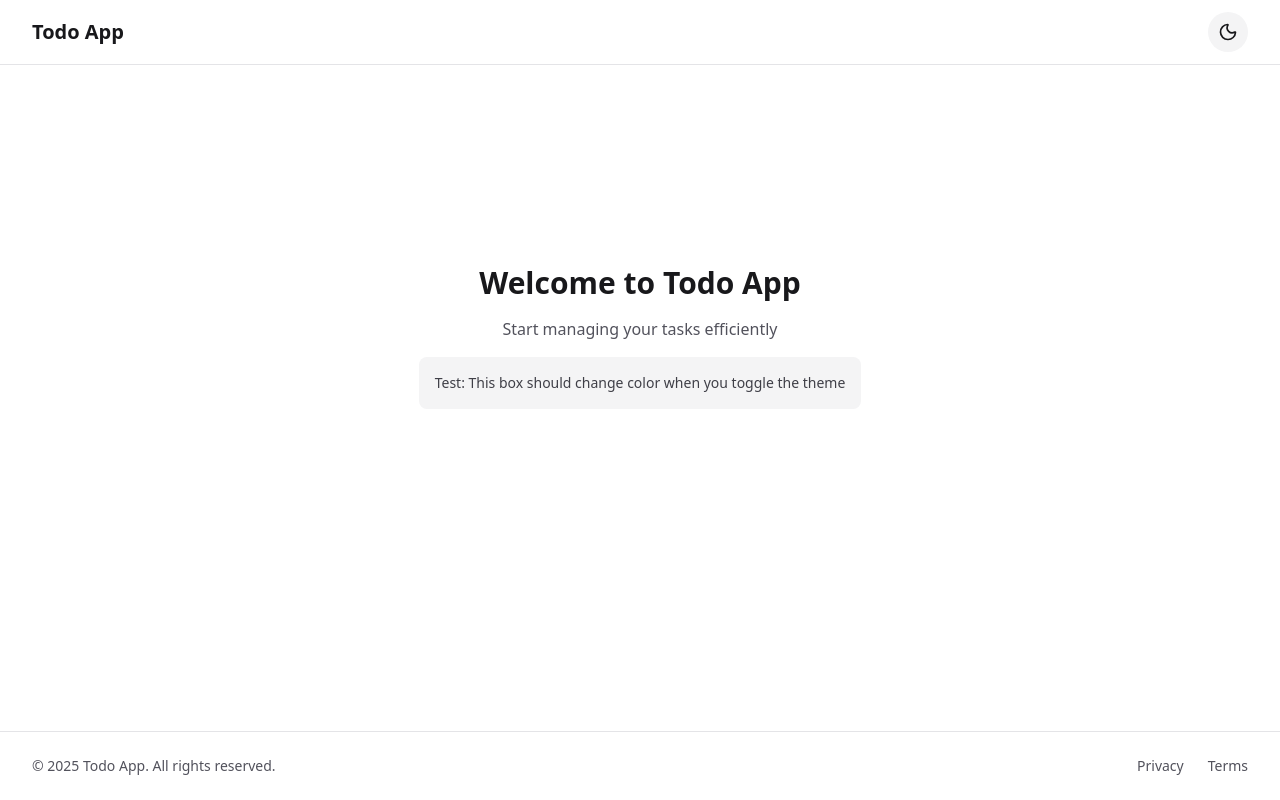
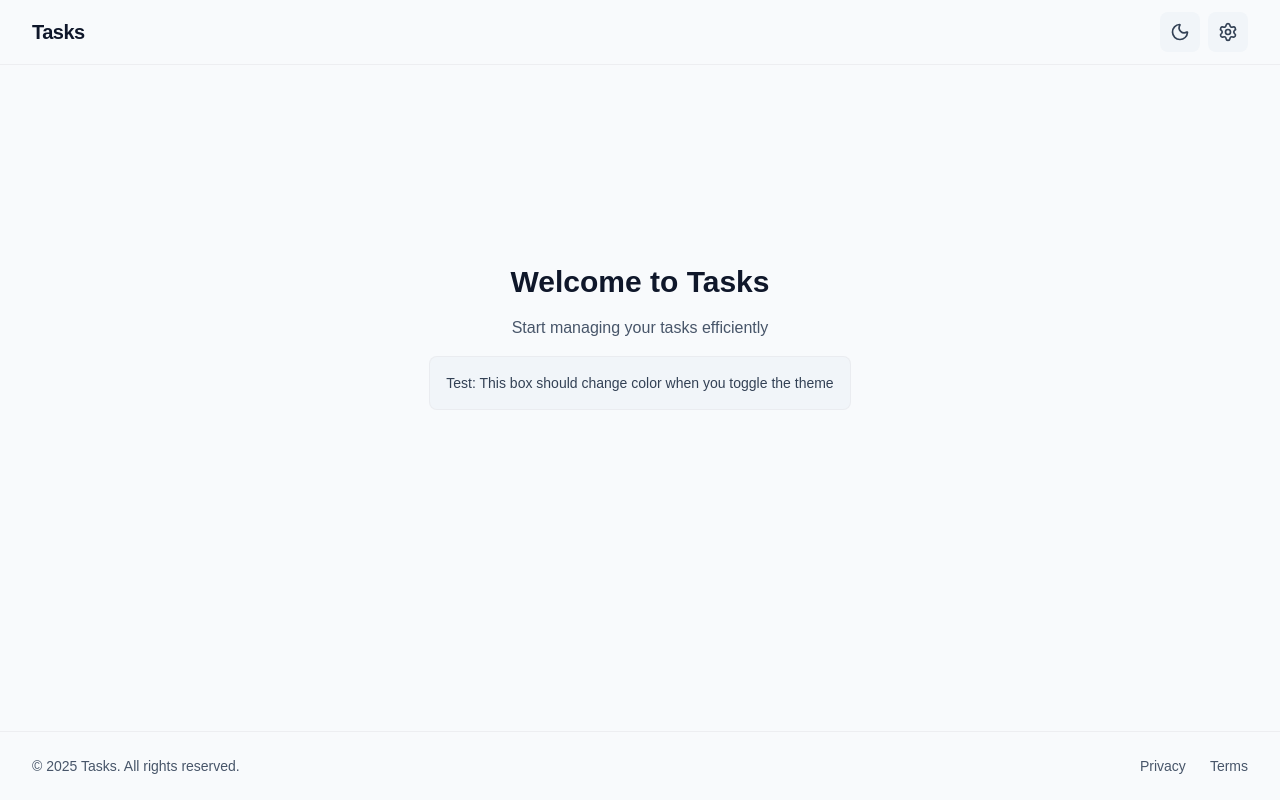
Before and after one commit to tatendabakozw/tasks, a Next.js app: page / in a window 1280 px wide. Built offline with nearby package versions, Linux system fonts and the light colour scheme.

Commit message:
fix: consistent theming

```diff
--- a/src/components/buttons/theme-toggle.tsx
+++ b/src/components/buttons/theme-toggle.tsx
@@ -30,11 +30,11 @@ export default function ThemeToggle() {
   return (
     <button
       onClick={() => setTheme(theme === "dark" ? "light" : "dark")}
-      className="flex h-10 w-10 items-center justify-center rounded-full bg-zinc-100 dark:bg-zinc-800 text-zinc-900 dark:text-zinc-100 transition-colors hover:bg-zinc-200 dark:hover:bg-zinc-700"
+      className="flex h-10 w-10 items-center justify-center rounded-lg bg-zim-cream-100 dark:bg-zim-cream-800 text-zim-cream-700 dark:text-zim-cream-300 transition-colors hover:bg-zim-cream-200 dark:hover:bg-zim-cream-700"
       aria-label="Toggle theme"
     >
       {theme === "dark" ? (
-        <Sun className="h-5 w-5 text-yellow-500" />
+        <Sun className="h-5 w-5 text-zim-gold-500" />
       ) : (
         <Moon className="h-5 w-5" />
       )}
--- a/src/components/navigation/general-footer.tsx
+++ b/src/components/navigation/general-footer.tsx
@@ -2,22 +2,22 @@ import React from 'react'
 
 function GeneralFooter() {
   return (
-    <footer className='border-t border-zinc-200 dark:border-zinc-800 bg-white dark:bg-black'>
+    <footer className='border-t border-zinc-200/50 dark:border-zinc-800/50 bg-zim-cream-50 dark:bg-zim-cream-900'>
       <div className='container mx-auto px-4 sm:px-6 lg:px-8 py-6'>
         <div className='flex flex-col sm:flex-row items-center justify-between gap-4'>
-        <p className='text-sm text-zinc-600 dark:text-zinc-400'>
-          © {new Date().getFullYear()} Todo App. All rights reserved.
+          <p className='text-sm text-zim-cream-600 dark:text-zim-cream-400'>
+            © {new Date().getFullYear()} Tasks. All rights reserved.
           </p>
           <div className='flex gap-6'>
             <a
               href='#'
-            className='text-sm text-zinc-600 dark:text-zinc-400 hover:text-zinc-900 dark:hover:text-zinc-100 transition-colors'
+              className='text-sm text-zim-cream-600 dark:text-zim-cream-400 hover:text-zim-cream-900 dark:hover:text-zim-cream-50 transition-colors'
             >
               Privacy
             </a>
             <a
               href='#'
-            className='text-sm text-zinc-600 dark:text-zinc-400 hover:text-zinc-900 dark:hover:text-zinc-100 transition-colors'
+              className='text-sm text-zim-cream-600 dark:text-zim-cream-400 hover:text-zim-cream-900 dark:hover:text-zim-cream-50 transition-colors'
             >
               Terms
             </a>
--- a/src/components/navigation/general-navbar.tsx
+++ b/src/components/navigation/general-navbar.tsx
@@ -1,22 +1,34 @@
-import React from 'react'
 import ThemeToggle from '../buttons/theme-toggle'
+import { Settings } from 'lucide-react'
 
 function GeneralNavbar() {
   return (
-    <nav className='sticky top-0 z-40 w-full border-b border-zinc-200 dark:border-zinc-800 bg-white/80 dark:bg-black/80 backdrop-blur-sm'>
+    <div className='sticky top-0 z-40 w-full border-b border-zinc-200/50 dark:border-zinc-800/50 bg-zim-cream-50 dark:bg-zim-cream-900/95 backdrop-blur-sm'>
       <div className='container mx-auto px-4 sm:px-6 lg:px-8'>
         <div className='flex h-16 items-center justify-between'>
+          {/* Logo/Name */}
           <div className='flex items-center'>
-          <h1 className='text-xl font-semibold text-zinc-900 dark:text-zinc-100'>
-            Todo App
+            <h1 className='text-xl font-semibold text-zim-cream-900 dark:text-zim-cream-50 tracking-tight'>
+              Tasks
             </h1>
           </div>
-        <div className='flex items-center gap-4'>
+
+          {/* Actions */}
+          <div className='flex items-center gap-2'>
+            {/* Theme Toggle */}
             <ThemeToggle />
+
+            {/* Settings Button */}
+            <button
+              className='flex h-10 w-10 items-center justify-center rounded-lg bg-zim-cream-100 dark:bg-zim-cream-800 text-zim-cream-700 dark:text-zim-cream-300 transition-colors hover:bg-zim-cream-200 dark:hover:bg-zim-cream-700'
+              aria-label='Settings'
+            >
+              <Settings className='h-5 w-5' />
+            </button>
           </div>
         </div>
       </div>
-  </nav>
+    </div>
   )
 }
 
--- a/src/layouts/general-layout.tsx
+++ b/src/layouts/general-layout.tsx
@@ -9,7 +9,7 @@ type Props = {
 
 function GeneralLayout({ children }: Props) {
   return (
-    <div className='flex flex-col min-h-screen '>
+    <div className='flex flex-col min-h-screen bg-zim-cream-50 dark:bg-zim-cream-900 transition-colors'>
       {/* Navbar */}
       <GeneralNavbar/>
 
--- a/src/pages/index.tsx
+++ b/src/pages/index.tsx
@@ -5,14 +5,14 @@ function index() {
   return (
     <GeneralLayout>
       <div className='flex flex-col items-center justify-center min-h-[60vh]'>
-        <h2 className='text-3xl font-bold text-zinc-900 dark:text-zinc-100 mb-4'>
-          Welcome to Todo App
+        <h2 className='text-3xl font-bold text-zim-cream-900 dark:text-zim-cream-50 mb-4'>
+          Welcome to Tasks
         </h2>
-        <p className='text-zinc-600 dark:text-zinc-400 mb-4'>
+        <p className='text-zim-cream-600 dark:text-zim-cream-400 mb-4'>
           Start managing your tasks efficiently
         </p>
-        <div className='p-4 bg-zinc-100 dark:bg-zinc-800 rounded-lg'>
-          <p className='text-sm text-zinc-700 dark:text-zinc-300'>
+        <div className='p-4 bg-zim-cream-100 dark:bg-zim-cream-800 rounded-lg border border-zinc-200/50 dark:border-zinc-800/50'>
+          <p className='text-sm text-zim-cream-700 dark:text-zim-cream-300'>
             Test: This box should change color when you toggle the theme
           </p>
         </div>
--- a/src/styles/globals.css
+++ b/src/styles/globals.css
@@ -1,3 +1,4 @@
+@config "../../tailwind.config.ts";
 @import "tailwindcss";
 
 :root {
@@ -5,23 +6,78 @@
   --foreground: #171717;
 }
 
+.scrollbar-hide {
+  -ms-overflow-style: none;  /* IE and Edge */
+  scrollbar-width: none;     /* Firefox */
+}
+.scrollbar-hide::-webkit-scrollbar {
+  display: none; /* Chrome, Safari, Opera */
+}
+
 @theme inline {
   --color-background: var(--background);
   --color-foreground: var(--foreground);
-  --font-sans: var(--font-inter), -apple-system, BlinkMacSystemFont, "Segoe UI", Roboto, "Helvetica Neue", Arial, sans-serif;
-  --font-mono: "SFMono-Regular", Consolas, "Liberation Mono", Menlo, monospace;
+  --font-sans: var(--font-geist-sans);
+  --font-mono: var(--font-geist-mono);
+
+  --font-mainheading:  "Inter", sans-serif;
+  --font-heading: "Merriweather Sans", sans-serif;
+  --font-subheading: "Inter", sans-serif;
+  --font-paragraph: "Inter", sans-serif;
+  --font-badge: "Space Grotesk", sans-serif;
+  --font-buttons: "Inter", sans-serif;
+  --font-sans: var(--font-geist-sans);
+  --font-mono: var(--font-geist-mono);
+  --font-doodle: "Lacquer", system-ui;
 }
 
-/* Dark mode variables - only applied when .dark class is present on html element */
+/* Dark mode - using class strategy for next-themes */
 :root.dark {
   --background: #0a0a0a;
   --foreground: #ededed;
 }
 
+/* Fallback for system preference when no class is set */
+@media (prefers-color-scheme: dark) {
+  :root:not(.light) {
+    --background: #0a0a0a;
+    --foreground: #ededed;
+  }
+}
+
 body {
   background: var(--background);
   color: var(--foreground);
-  font-family: var(--font-inter), -apple-system, BlinkMacSystemFont, "Segoe UI", Roboto, "Helvetica Neue", Arial, sans-serif;
-  -webkit-font-smoothing: antialiased;
-  -moz-osx-font-smoothing: grayscale;
+  font-family: Arial, Helvetica, sans-serif;
 }
+
+.mirror {
+  transform: scaleX(-1);
+}
+
+/* Add to your globals.css */
+
+/* Custom call animations */
+@keyframes bounce {
+  0%, 20%, 53%, 80%, 100% {
+    animation-timing-function: cubic-bezier(0.215, 0.61, 0.355, 1);
+    transform: translate3d(0, 0, 0);
+  }
+  40%, 43% {
+    animation-timing-function: cubic-bezier(0.755, 0.05, 0.855, 0.06);
+    transform: translate3d(0, -30px, 0);
+  }
+  70% {
+    animation-timing-function: cubic-bezier(0.755, 0.05, 0.855, 0.06);
+    transform: translate3d(0, -15px, 0);
+  }
+  90% {
+    transform: translate3d(0, -4px, 0);
+  }
+}
+
+.animate-bounce {
+  animation: bounce 1s infinite;
+}
+
+/* LiveKit custom styles */
```
Also changed, not shown: tailwind.config.ts (indentation only). Lines whose indentation alone changed are shown as unchanged.
